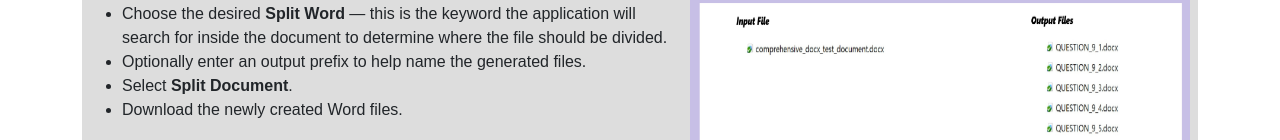
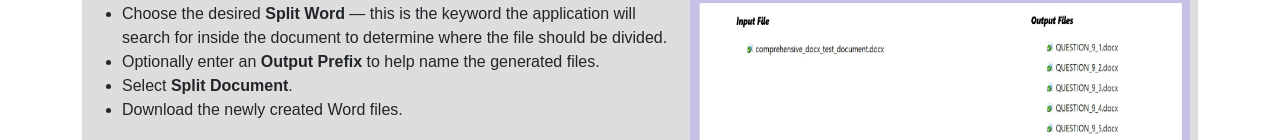
Before and after one commit to progressivepull/Begin-in-the-Loop, a plain HTML site: page index.html in a window 1280 px wide. Shown: the part 2108-2248 px from the top of the page. Drawn offline with Linux system fonts and the light colour scheme.

Commit message:
Update index.html

```diff
--- a/index.html
+++ b/index.html
@@ -141,7 +141,7 @@
 	  <li>Select a Microsoft Word <code>.docx</code> file from your device.</li>
 	  <li>Choose the desired <strong>Split Word</strong> — this is the keyword the application will search
       for inside the document to determine where the file should be divided.</li>
-	  <li>Optionally enter an output prefix to help name the generated files.</li>
+	  <li>Optionally enter an <strong>Output Prefix</strong> to help name the generated files.</li>
 	  <li>Select <strong>Split Document</strong>.</li>
 	  <li>Download the newly created Word files.</li>
 	</ul>
```
